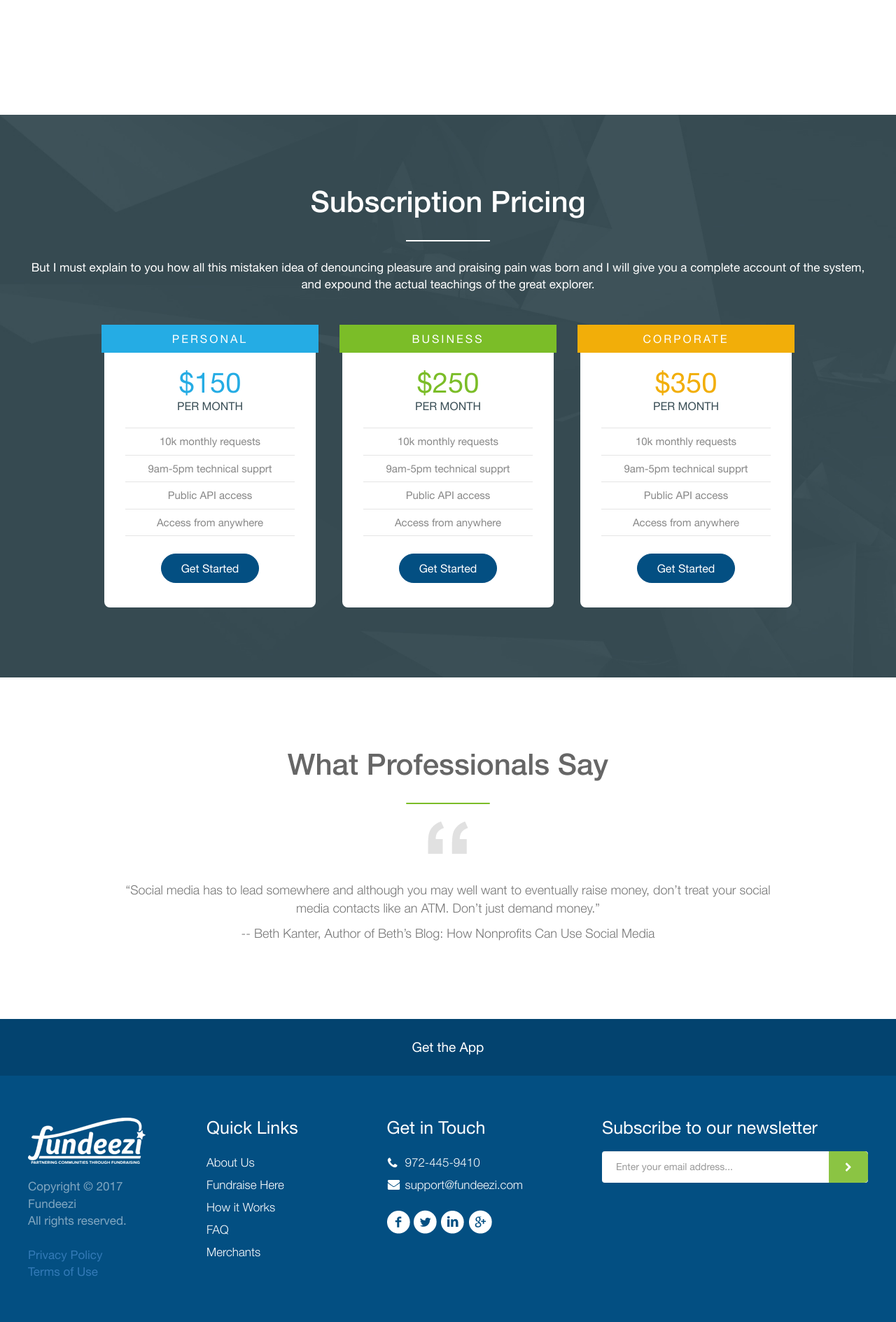
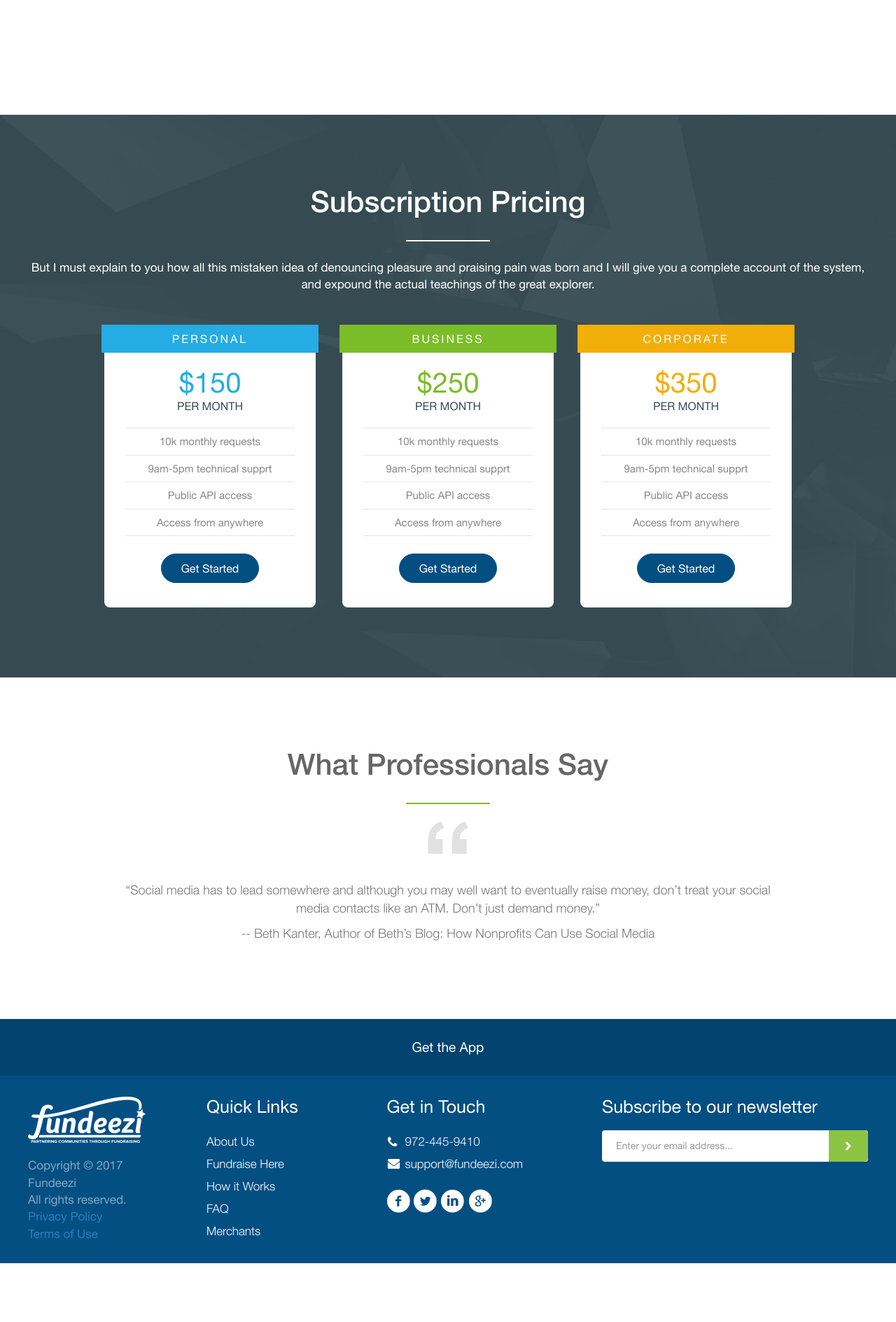
Before and after one commit to fundeezi/fundeezi.github.io, a Jekyll site: the page built from index.html, in a window 1280 px wide. Shown: the part 3129-5018 px from the top of the page at 70% size. Built offline with Jekyll 4.4.1, drawn with Linux system fonts in a browser that asks for light colours; after the commit the page ends 4934 px from its top, so only the background shows below that.

Commit message:
Formats footer

```diff
--- a/_includes/footer.html
+++ b/_includes/footer.html
@@ -21,7 +21,6 @@
           </div>
           <div class="copyright">Copyright &copy; 2017 Fundeezi
             <br>All rights reserved.
-            <br>
             <br>
             <a href="privacy.html">Privacy Policy</a>
             <br>
--- a/css/app.css
+++ b/css/app.css
@@ -427,7 +427,7 @@ a {
 /* Footer bottom style */
 .footerbottom {
     background: #034f82;
-    padding: 60px 0;
+    padding: 30px 0;
     color: #fff;
 }
 .footerbottom h3 {
```
